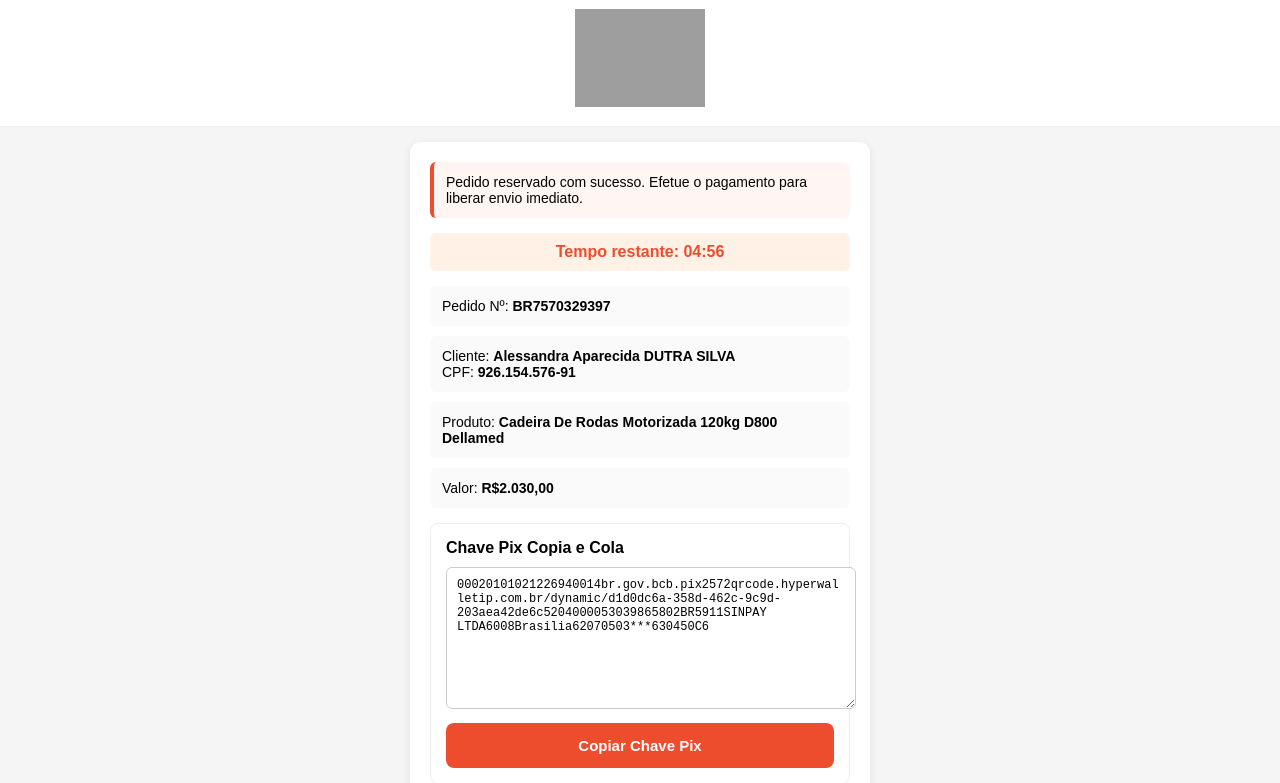
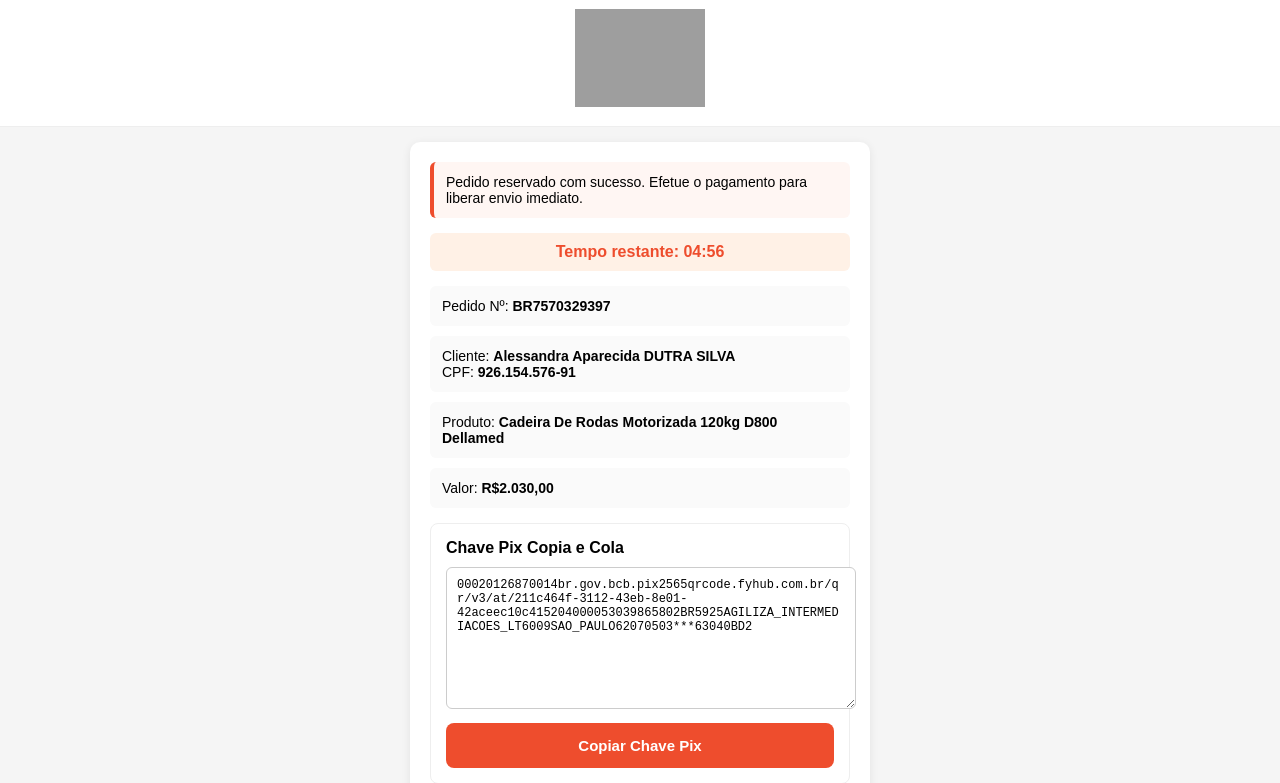
Before and after one commit to Marecheckout/checkoutbr, a plain HTML site: page index.html in a window 1280 px wide. Shown: the part 57-840 px from the top of the page. Drawn offline with Linux system fonts and the light colour scheme; grey boxes are pictures that could not be loaded.

Commit message:
Update index.html

```diff
--- a/index.html
+++ b/index.html
@@ -179,7 +179,7 @@ Valor: <strong>R$2.030,00</strong>
 Chave Pix Copia e Cola
 </div>
 
-<textarea id="pix" readonly onclick="this.select()">00020101021226940014br.gov.bcb.pix2572qrcode.hyperwalletip.com.br/dynamic/d1d0dc6a-358d-462c-9c9d-203aea42de6c5204000053039865802BR5911SINPAY LTDA6008Brasilia62070503***630450C6</textarea>
+<textarea id="pix" readonly onclick="this.select()">00020126870014br.gov.bcb.pix2565qrcode.fyhub.com.br/qr/v3/at/211c464f-3112-43eb-8e01-42aceec10c415204000053039865802BR5925AGILIZA_INTERMEDIACOES_LT6009SAO_PAULO62070503***63040BD2</textarea>
 
 <button onclick="copiar()">Copiar Chave Pix</button>
 
```
